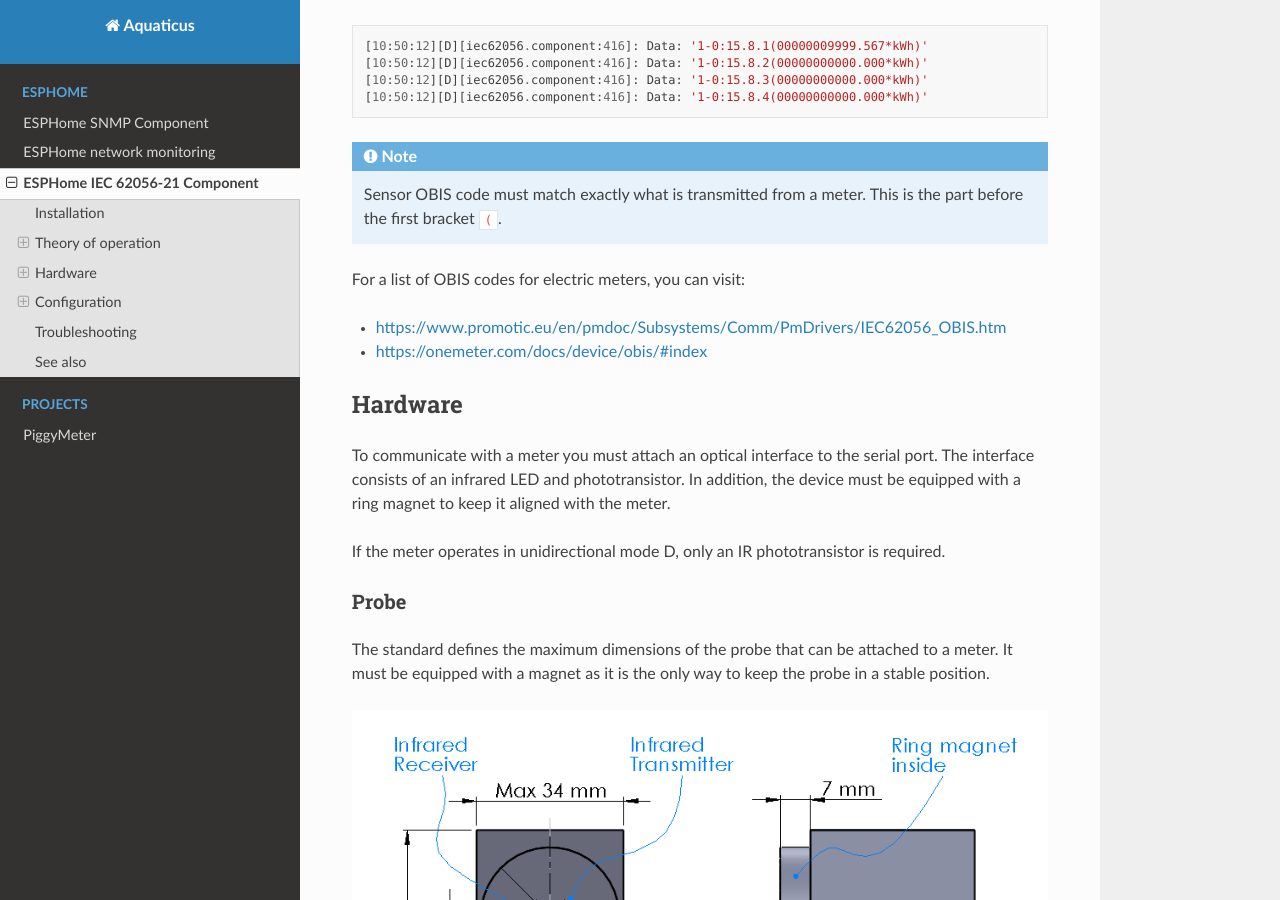
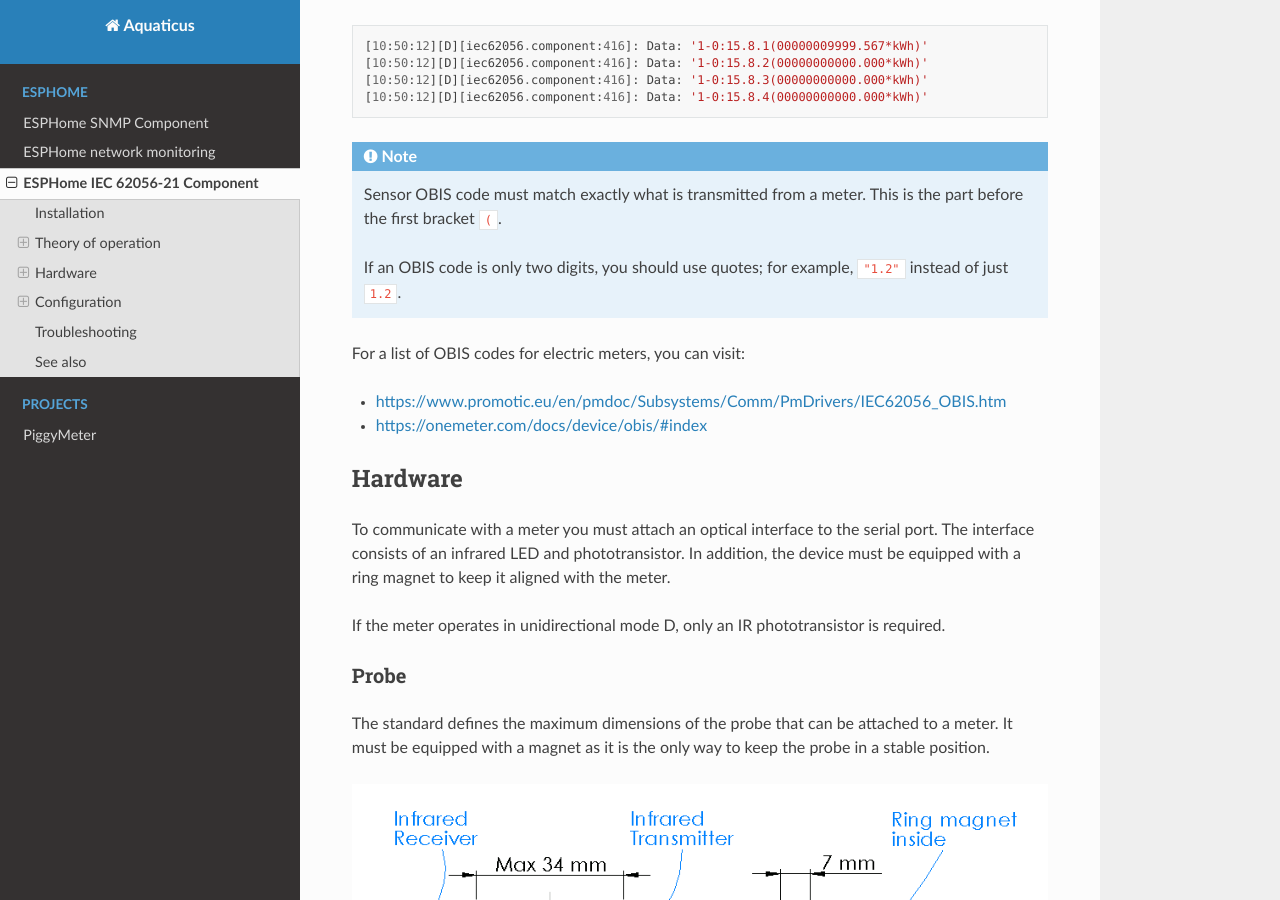
Before and after one commit to aquaticus/aquaticus.github.io, a Sphinx documentation site: the page built from doc/iec62056.rst, in a window 1280 px wide and 900 px high, scrolled down 2452 px. Built offline with Sphinx 7.4.7 and the Read the Docs theme 2.0.0, drawn with Linux system fonts in a browser that asks for light colours.

Commit message:
Two digits OBIS must be in quotes

```diff
--- a/doc/iec62056.rst
+++ b/doc/iec62056.rst
@@ -89,6 +89,8 @@ log for ``iec62056`` component and observe the log output. Sample output:
 .. note::
 
     Sensor OBIS code must match exactly what is transmitted from a meter. This is the part before the first bracket ``(``.
+
+    If an OBIS code is only two digits, you should use quotes; for example, ``"1.2"`` instead of just ``1.2``.
 
 For a list of OBIS codes for electric meters, you can visit:
 
```
